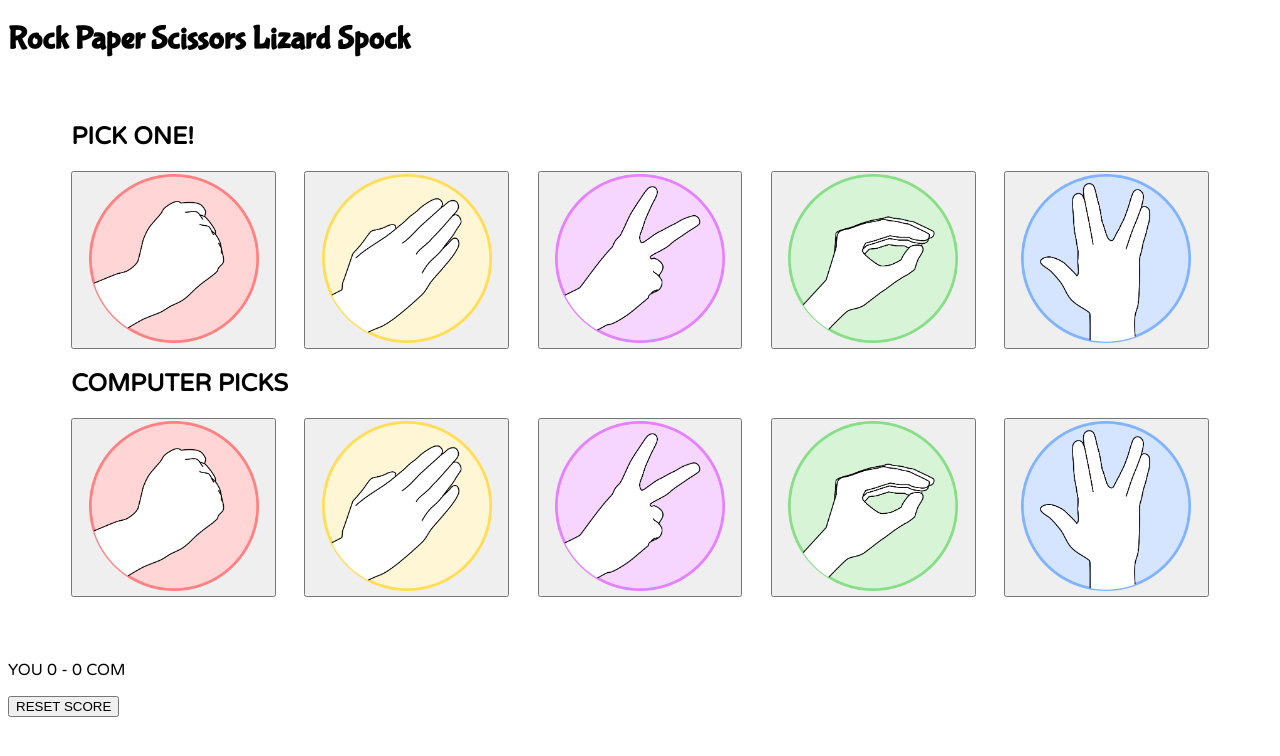
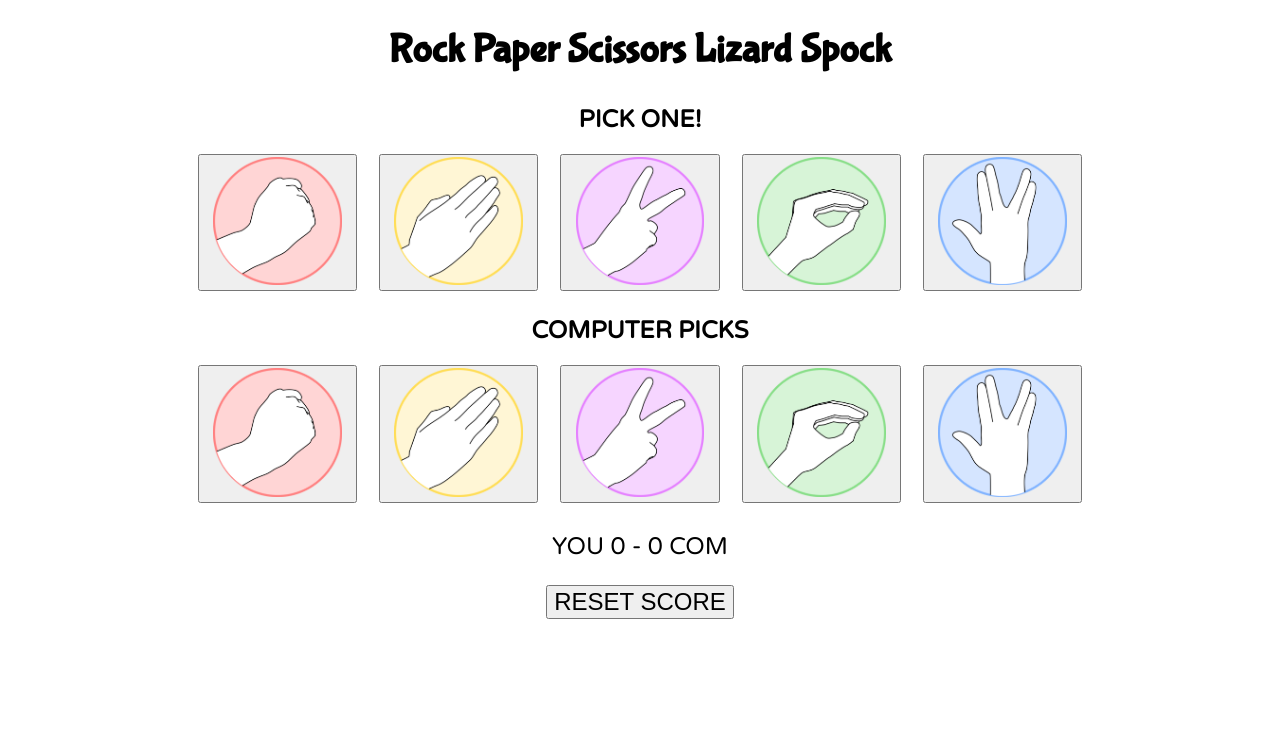
Before and after one commit to jp-clarke/rock-paper-scissors-lizard-spock, a plain HTML site: page index.html in a window 1280 px wide. Drawn offline with Linux system fonts and the light colour scheme.

Commit message:
Add styling for text and centre align

```diff
--- a/assets/css/style.css
+++ b/assets/css/style.css
@@ -6,10 +6,22 @@ body {
 
 h1 {
     font-family: "Bubblegum Sans", sans-serif;
+    text-align: center;
+    font-size: 2.5rem;
+}
+
+h2, #scoring-area {
+    text-align: center;
+    padding-top: 5px;
+    font-size: 1.5rem;
+}
+
+p, #reset {
+    font-size: 1.5rem;
 }
 
 #game-area {
-    margin: 5%;
+    margin: 0 15%;
 }
 
 .gamer {
```
